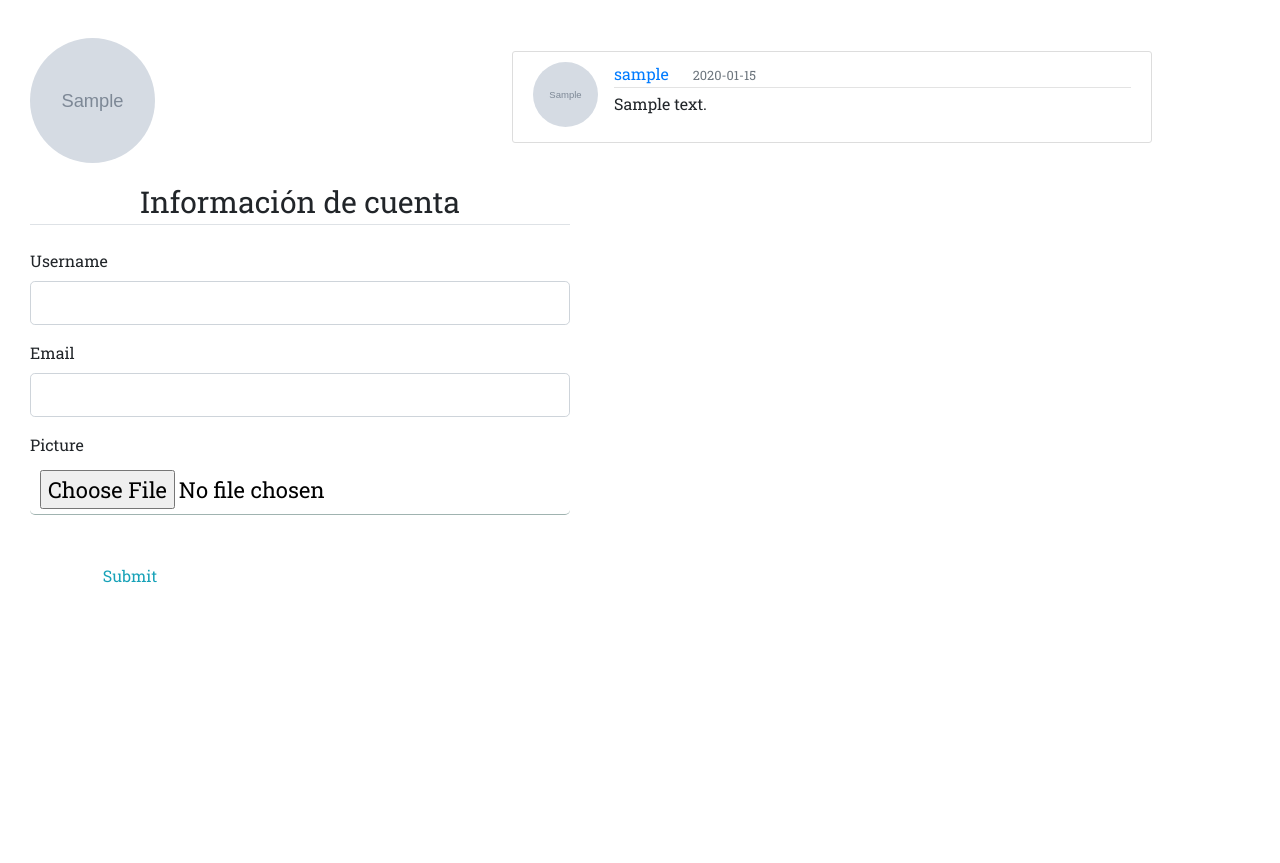
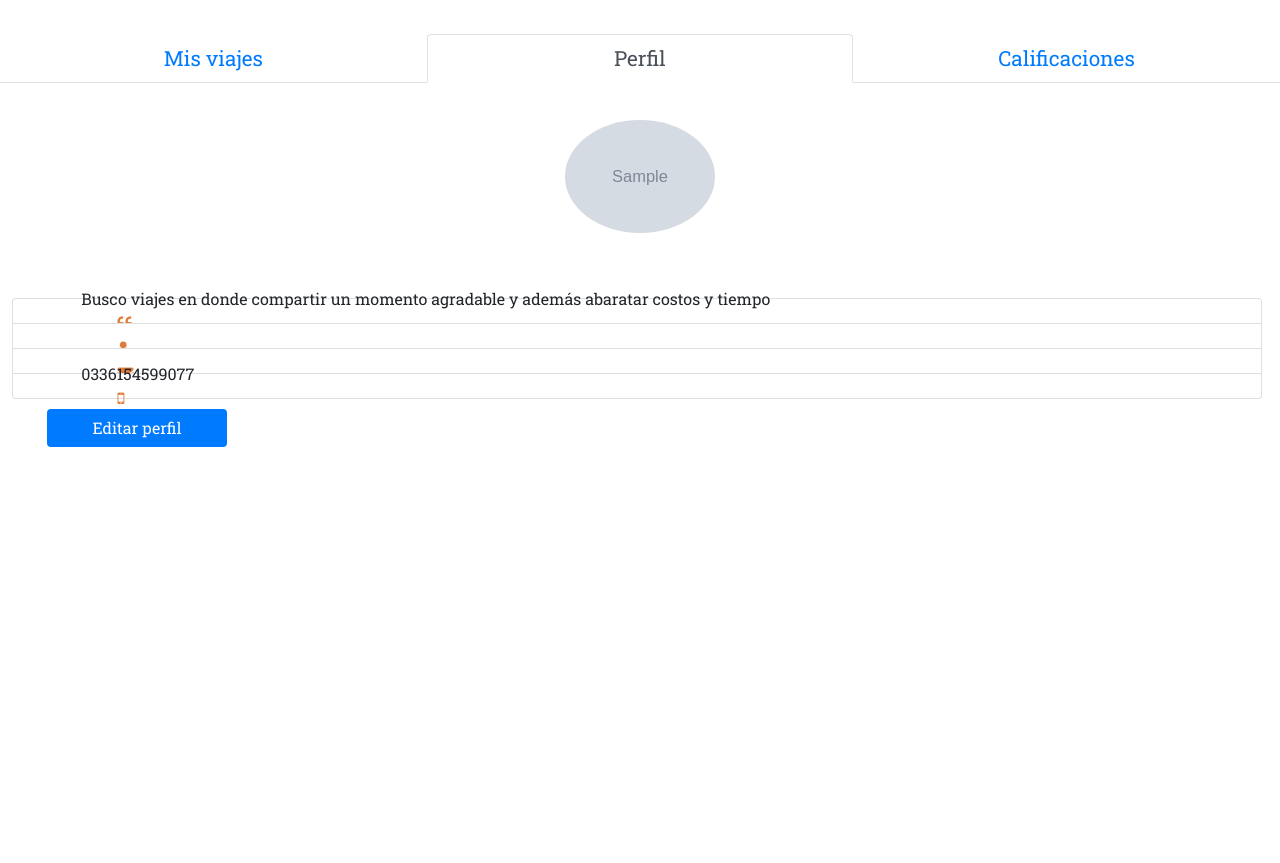
Before and after one commit to juanipullaro/ecotravel, a Python web app: template templates/account.html in a window 1280 px wide. Shown: the part 56-919 px from the top of the page. After the commit the page ends 503 px from the top, so only its background shows below. Run offline with Jinja, Linux system fonts and the light colour scheme; the template is opened without the code that fills it: most values are stand-ins (such as "Sample title", 1, 10 or a date in 2020); grey boxes marked "Sample" are stand-in pictures; form fields are guessed from the names that the template uses; some libraries are stand-ins or nearby versions.

Commit message:
Update19/02

```diff
--- a/routes.py
+++ b/routes.py
@@ -94,7 +94,7 @@
         current_user.username = form.username.data
         current_user.email = form.email.data
         db.session.commit()
-        flash('Your account has been updated!', 'success')
+        flash('Se actualizo tu cuenta!', 'success')
         return redirect(url_for('account'))
     elif request.method == 'GET':
         form.username.data = current_user.username
--- a/static/main.css
+++ b/static/main.css
@@ -17,6 +17,10 @@
   color: #cbd5db;
 }
 
+.site-header .navbar-nav .nav-link {
+  color: #cbd5db;
+}
+
 .site-header .navbar-nav .nav-link:hover {
   color: #ffffff;
 }
@@ -24,6 +28,7 @@
 .site-header .navbar-nav .nav-link.active {
   font-weight: 500;
 }
+
 
 .content-section {
   background: #ffffff;
@@ -70,17 +75,124 @@
   vertical-align: middle;
 }
 
+/* ////////////////////////////////////////////  ACCOUNT ////////////////////////////////////////////////////*/
+.profile-info-component {
+  padding-bottom: 6em;
+}
+.list-group {
+
+    margin-bottom: 20px;}
+.pic-info {
+      margin: 0 0 2em 0;
+      text-align: center;
+      position: relative;
+
+  }
+
+
+    .col-sm-6 {
+      -webkit-box-flex: 0;
+
+      flex: 0 0 50%;
+      max-width: 50%;
+
+      text-align: center;
+  }
+
+.profile-info--ratings {
+  width: 230px;
+}
+.nav-tabs > li {
+  width: 33.33%;
+  text-align: center;}
+
+  .nav > li {
+    position: relative;
+    display: block;}
+
+    .nav > li > a {
+      font-weight: 300;
+      font-size: 1.3em;
+      padding: 8px 0;
+  }
+
+  .nav-tabs {
+    border-bottom: 1px solid #dee2e6;
+    margin-top: 7%;}
+
 .account-img {
-  height: 125px;
-  width: 125px;
-  margin-right: 20px;
-  margin-bottom: 16px;
+  max-width: 150px;
+  max-height: 150px;
+  margin-top: 3%;
+  margin-left: 44%;
+
+  }
+
+  .list-container{
+    margin-top: 4%;
+    width: 100%;
+    margin-left: -2%;
+  }
+  .account-heading {
+    margin-left: 39%;
+    margin-top: -3%;
+    margin-bottom: -3%;
+    font-size: 28px;
+  }
+
+  .text-secondary {
+    margin-left: 39%;
+margin-top: 3%;
+margin-bottom: -3%;
+font-size: 16px;}
+
+
+.list-group-item--content{margin-left: 4%;
+  margin-top: -4%;}
+
+ .fa.fa-quote-left {display: ruby-text-container;}
+ .fa.fa-envelope{display: ruby-text-container;}
+ .fa.fa-user{display: ruby-text-container;}
+ .fa.fa-mobile {display: ruby-text-container;}
+
+
+
+
+  .form-control-file, .form-control-range {
+    display: block;
+    width: 63%;
+    font-size: 91%;
+    margin-left: -79%;
+    margin-top: 6%;
+  }
+
+  .info-cuenta{
+
+    margin-left: 70%;
+    margin-top: -13%;
+    font-size: 30px;
 }
 
-.account-heading {
-  font-size: 2.5rem;
+.user{
+  color: #204051;
+  display: inline-flex;
+  margin-left: 5%;
+}
 
+.fa.fa-user{margin-right: 23%;}
+
+.mail{
+  color: #204051;
+display: inline-flex;
+margin-left: -10%;
+margin-top: 15%;
 }
+
+.account{
+  margin-left: 70%;
+}
+
+/* //////////////////////////////////////////// FIN ACCOUNT ////////////////////////////////////////////////////*/
 
 /* ////////////////////////////////////////////  HOME ////////////////////////////////////////////////////*/
 
@@ -196,6 +308,16 @@
     border-color:#d1dde4;
 }
 
+
+
+
+
+
+.fa.fa-users{
+ color: rgb(255, 255, 255);
+}
+
+
 .boton-usa-plataforma {
     font-size: 1.3em;
     text-transform: none;
@@ -212,6 +334,7 @@
     background: #204051;
     color: #fff;
 }
+
 
 .but-slider {
     display: inline;
--- a/templates/account.html
+++ b/templates/account.html
@@ -1,19 +1,47 @@
 {% extends "base.html" %}
 {% block body %}
 {% include "navbar.html" %}
-<div id="account-box" class="account-box">
-    <div class="account-area">
-        <div class="media">
+
+<ul role="tablist" class="nav nav-tabs active-1">
+    <li class="nav-item"><a href="#0" role="tab" data-toggle="tab" class="nav-link">Mis viajes</a></li>
+    <li class="nav-item"><a href="#1" role="tab" data-toggle="tab" class="nav-link active">Perfil</a></li>
+    <li class="nav-item"><a href="#2" role="tab" data-toggle="tab" class="nav-link">Calificaciones</a></li>
+</ul>
+
+<div role="tabpanel" id="1" class="tab-pane container active">
+    <div    class="profile-info-component">
+        <div    class="list-group">
             <img class="rounded-circle account-img" src="{{ image_file }}">
             <div class="media-body">
-                    <h2 class="account-heading">{{ current_user.username }}</h2>
+
+            </div>
+
+            <div    class="row">
+                <div    class="col-xs-24">
+                    <h2 class="account-heading">{{ current_user.name|capitalize}} {{ current_user.surname|capitalize}} </h2>
                     <p class="text-secondary">{{ current_user.email }}</p>
                     </div>
+                        <div class="list-container"><div    class="list-group-item"><i    aria-hidden="true" class="fa fa-quote-left"></i>
+                        <div class="list-group-item--content italic"> Busco viajes en donde compartir un momento agradable y además abaratar costos y tiempo</div></div>
+                        <div    class="list-group-item"><i class="fa fa-user" aria-hidden="true"></i>
+                            <div    class="list-group-item--content">{{ current_user.username }}</div></div>
+                        <div class="list-group-item"><i    aria-hidden="true" class="fa fa-envelope"></i>
+                        <div  class="list-group-item--content">{{ current_user.email }}</div></div>
+                        <div    class="list-group-item"><i    aria-hidden="true" class="fa fa-mobile bigger"></i>
+                        <div    class="list-group-item--content">0336154599077</div></div> <!----></div> <!---->
+                        <div    class="edit-action"><button class="btn btn-primary"> Editar perfil</button> </div>
                     </div>
-        <form method="POST" action="" enctype="multipart/form-data">
+                </div>
+        </div>
+    </div>
+</div>
+
+{% endblock body %}
+
+
+<!--<form method="POST" action="" enctype="multipart/form-data">
                         {{ form.hidden_tag() }}
                         <fieldset class="form-group">
-                <legend class="border-bottom mb-4">Información de cuenta</legend>
                             <div class="form-group">
                                 {{ form.username.label(class="form-control-label") }}
                                 {% if form.username.errors %}
@@ -41,7 +69,6 @@
                                 {% endif %}
                             </div>
                             <div class="form-group">
-                    {{ form.picture.label() }}
                                 {{ form.picture(class="form-control-file") }}
                                 {% if form.picture.errors %}
                                     {% for error in form.picture.errors %}
@@ -53,19 +80,4 @@
                             <div class="form-group">
                                 {{ form.submit(class="btn btn-outline-info") }}
                             </div>
-        </form>
-    </div>
-</div>
-{% for post in posts %}
-    <article class="media content-section">
-        <img class="rounded-circle article-img" src="{{ url_for('static', filename='profile_pics/' + post.author.image_file) }}">
-        <div class="media-body">
-            <div class="article-metadata">
-                <a class="mr-2" href="#">{{ post.author.username }}</a>
-                <small class="text-muted">{{ post.date_posted.strftime('%Y-%m-%d') }}</small>
-            </div>
-            <p class="article-content">{{ post.content }}</p>
-        </div>
-    </article>
-{% endfor %}
-{% endblock body %}
+                    </form>-->
--- a/templates/generic.html
+++ b/templates/generic.html
@@ -54,6 +54,9 @@
 							<p>Te recomendamos siempre subirte al viaje utilizando la plataforma de Carpoolear para luego acceder a la posibilidad de calificarlo al terminar el viaje. Recordá que para eso, debés solicitar asiento con el botón correspondiente y que la otra persona te acepte la solicitud. Cuando te acepten, te llegará una notificación que podés ver verificar dentro de “Mis viajes".
 							Una vez que está todo coordinado y el conductor te confirma para compartir el viaje ¡ya sólo hay que esperar hasta el día del viaje! </p>
 							</div>
+							<footer>
+								<a href="{{ url_for('home') }}" class="button alt">Volver</a>
+							</footer>
 					</article>
 				</div>
 			</section>
--- a/templates/home1.html
+++ b/templates/home1.html
@@ -28,7 +28,7 @@
 					</header>
 
                                     <div class="but-slider">
-                                        <a class="btn btn-lg btn-filled boton-usa-plataforma" href="{{ url_for('login') }}">Iniciar sesión</a>
+                                        <a class="btn btn-lg btn-filled boton-usa-plataforma" href="{{ url_for('login') }}">Iniciar sesión </a></a>
 										<a class="btn btn-lg btn-filled boton-usa-plataforma" href="{{ url_for('register') }}">Registrarse</a>
                                     </div>
 
--- a/templates/login.html
+++ b/templates/login.html
@@ -75,7 +75,7 @@
           <strong>EcoTravel</strong> by Damian Lacomba / Juan Ignacio Pullaro
           <span class="icon is-small">
             <i class="fa fa-copyright"></i>
-          </span>2020</<span>
+          </span>2020<span>
         </p>
       </div>
   </footer>
--- a/templates/navbar.html
+++ b/templates/navbar.html
@@ -5,10 +5,10 @@
       <button class="navbar-toggler" type="button" data-toggle="collapse" data-target="#navbarToggle"       aria-controls="navbarToggle" aria-expanded="false" aria-label="Toggle navigation">
         <span class="navbar-toggler-icon"></span>
       </button>
+
       <div class="collapse navbar-collapse" id="navbarToggle">
         <div class="navbar-nav mr-auto">
           <div class="navbar-nav">
-
 
           </div>
 
@@ -17,9 +17,9 @@
         <div class="navbar-nav">
           {% if current_user.is_authenticated %}
             <a class="nav-item nav-link" >{{ current_user.name|capitalize }} {{ current_user.surname|capitalize }}</p></a>
-            <div data-v-fb71b4dc="" class="open btn-group"> <button type="button" class="btn btn-info dropdown-toggle"><div data-v-fb71b4dc="" class="circle-box header_profile_image" style="background-image: url(&quot;https://carpoolear.com.ar/image/profile/092320190949070733665001569242947.jpeg&quot;);"></div> <span class="caret"></span></button> <ul class="dropdown-menu"> <li data-v-fb71b4dc=""><a data-v-fb71b4dc="" href="/app/my-trips" class="">Mis viajes</a></li> <li data-v-fb71b4dc=""><a data-v-fb71b4dc="" href="/app/conversations" class="">Mensajes</a></li> <li data-v-fb71b4dc=""><a data-v-fb71b4dc="" href="/app/profile/me" class="">Perfil</a></li> <!----> <li data-v-fb71b4dc="" role="separator" class="divider"></li> <li data-v-fb71b4dc=""><a data-v-fb71b4dc="">Cerrar sesión</a></li></ul></div>
             <a class="nav-item nav-link" href="{{ url_for('account') }}">Cuenta</a>
             <a class="nav-item nav-link" href="{{ url_for('logout') }}">Salir</a>
+
            {% else %}
           {% endif %}
         </div>
```
Also changed, not shown: static/css/main_home.css (+12 -14 lines), static/images/banner.jpg, static/images/banner2.jpg, static/profile_pics/d8149869dda3c118.jpg (added). Lines whose indentation alone changed are shown as unchanged.
